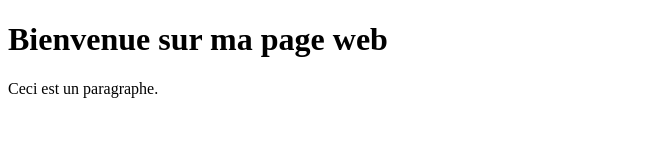
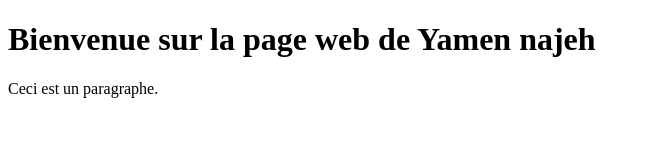
Before and after one commit to ennajehyamen/monSite, a plain HTML site: page index.html in a window 1280 px wide. Shown: the whole page, without its empty margins (0-650 px from the left). Drawn offline with Linux system fonts and the light colour scheme.

Commit message:
Modifier ma page index.html

```diff
--- a/index.html
+++ b/index.html
@@ -8,7 +8,7 @@ initial-scale=1.0">
 </head>
 <body>
 <!-- Contenu visible de la page -->
-<h1>Bienvenue sur ma page web</h1>
+<h1>Bienvenue sur la page web de Yamen najeh</h1>
 <p>Ceci est un paragraphe.</p>
 </body>
 </html>
```
